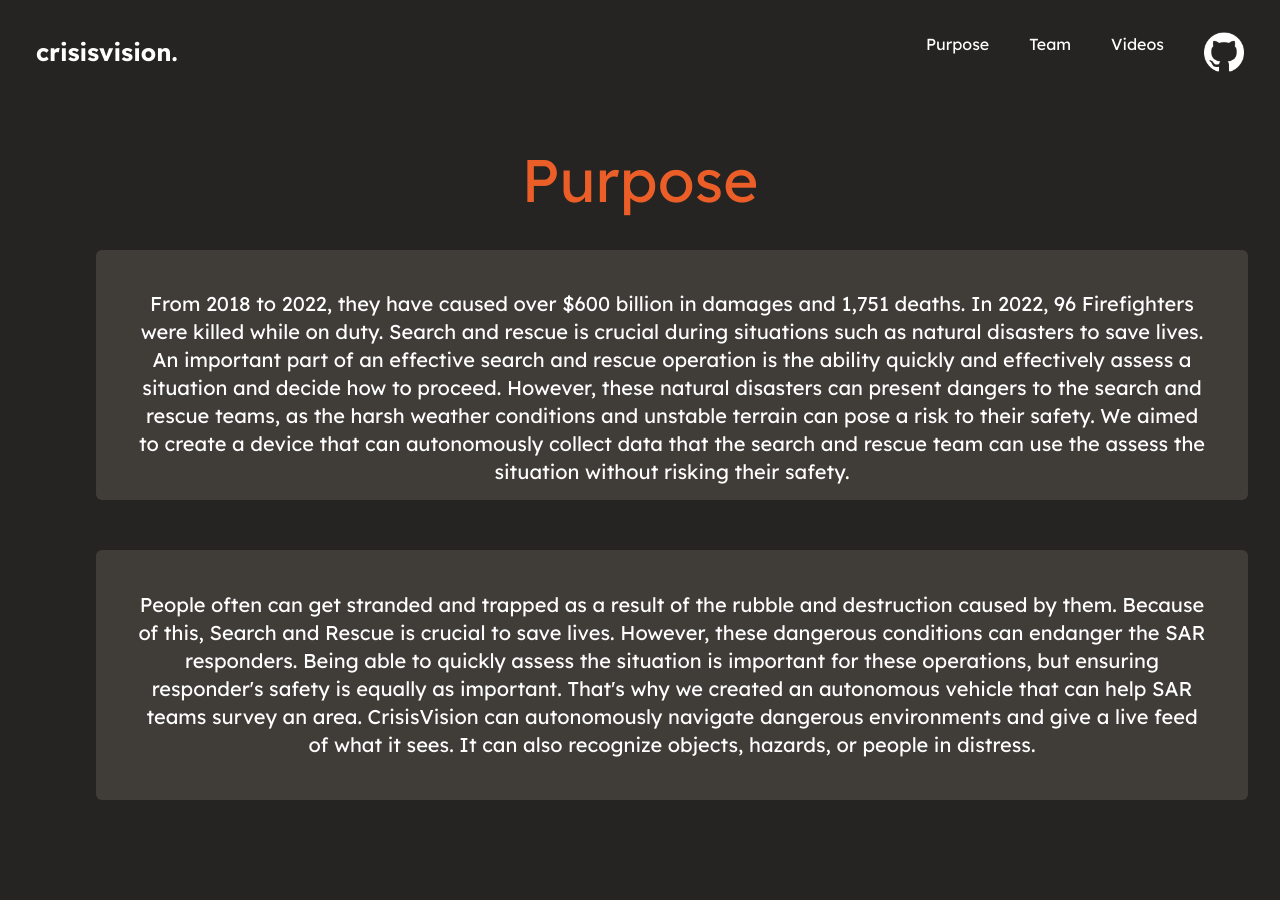
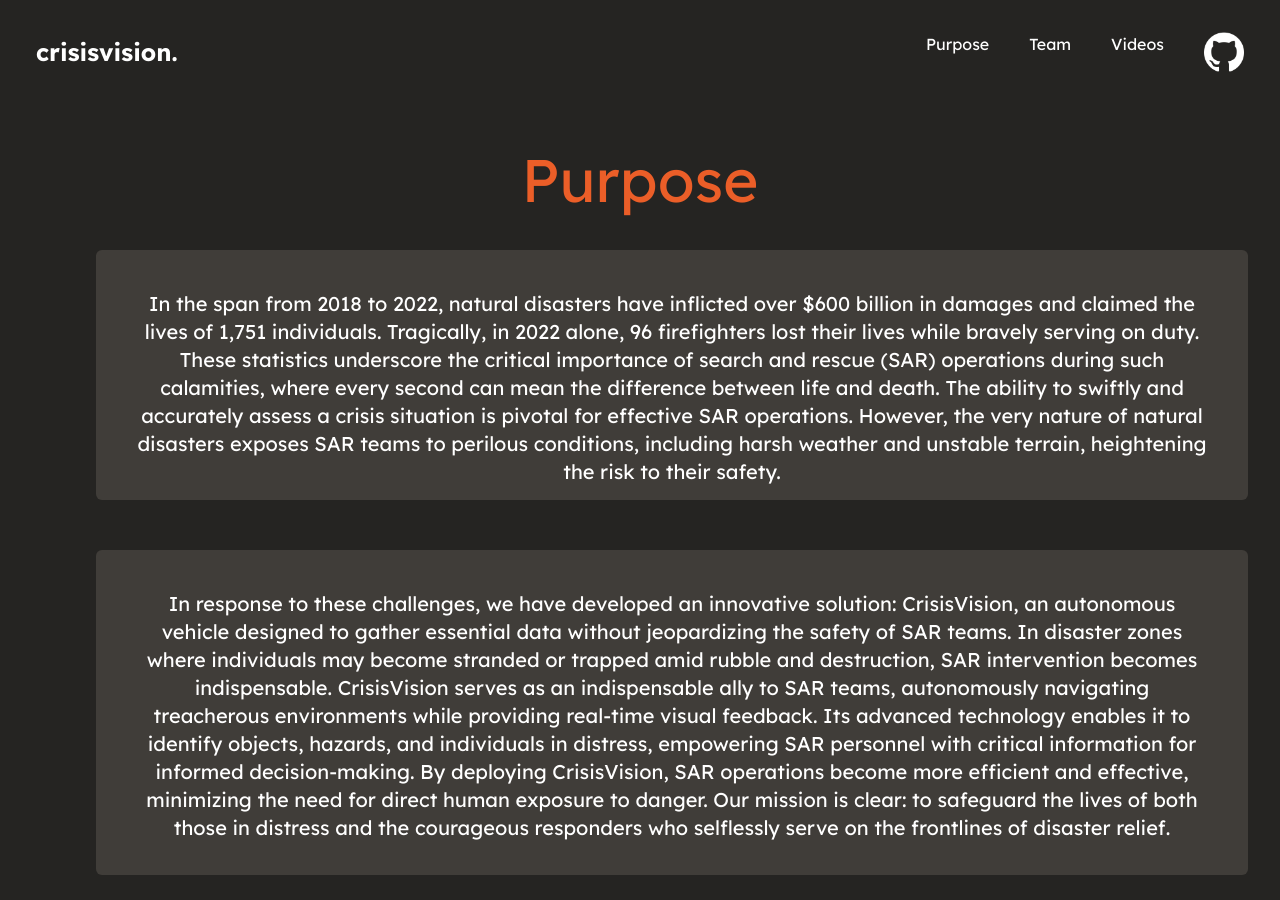
Before and after one commit to ramnreddy15/CrisisVision, a Next.js app in the folder web/hackillinois/: page /purpose in a window 1280 px wide. Built offline with nearby package versions, Linux system fonts and the light colour scheme.

Commit message:
purpose page updates

```diff
--- a/web/hackillinois/app/purpose/page.js
+++ b/web/hackillinois/app/purpose/page.js
@@ -18,19 +18,24 @@ export default function Page() {
             <div>
             <div className="absolute bg-[#403D39] rounded-md h-[250px] w-[90%] left-[7.5%] top-[250px] text-xl text-white flex flex-wrap text-pretty justify-center items-center">
                 <div className="p-10">
-                    <p className="text-center">From 2018 to 2022, they have caused over $600 billion in damages and 1,751 deaths. In 2022, 96 Firefighters were killed while on duty.
-                    Search and rescue is crucial during situations such as natural disasters to save lives. An important part of an effective search and rescue
-                    operation is the ability quickly and effectively assess a situation and decide how to proceed. However, these natural disasters  can present
-                    dangers to the search and rescue teams, as the harsh weather conditions and unstable terrain can pose a risk to their safety. We aimed to create
-                    a device that can autonomously collect data that the search and rescue team can use the assess the situation without risking their safety.</p>
+                    <p className="text-center">
+                        In the span from 2018 to 2022, natural disasters have inflicted over $600 billion in damages and claimed the lives of 1,751 individuals.
+                        Tragically, in 2022 alone, 96 firefighters lost their lives while bravely serving on duty. These statistics underscore the critical importance of
+                        search and rescue (SAR) operations during such calamities, where every second can mean the difference between life and death.
+
+                        The ability to swiftly and accurately assess a crisis situation is pivotal for effective SAR operations. However, the very nature of
+                        natural disasters exposes SAR teams to perilous conditions, including harsh weather and unstable terrain, heightening the risk to their safety.</p>
                     </div>
                 </div>
-                <div className="absolute bg-[#403D39] rounded-md h-[250px] w-[90%] left-[7.5%] top-[550px] p-10 text-xl text-white flex flex-wrap text-pretty justify-center items-center">
-                <p className="text-center">People often can get stranded and trapped as a result of the rubble and destruction caused by
-                  them. Because of this, Search and Rescue is crucial to save lives. However, these dangerous conditions can endanger the SAR responders.
-                 Being able to quickly assess the situation is important for these operations, but ensuring responder's safety is equally as important. That's why we created an
-                 autonomous vehicle that can help SAR teams survey an area. CrisisVision can autonomously navigate dangerous environments and give a live feed of what it sees.
-                 It can also recognize objects, hazards, or people in distress.</p>
+                <div className="absolute bg-[#403D39] rounded-md h-[325px] w-[90%] left-[7.5%] top-[550px] p-10 text-xl text-white flex flex-wrap text-pretty justify-center items-center">
+                <p className="text-center">In response to these challenges, we have developed an innovative solution: CrisisVision, an autonomous vehicle designed to gather essential data without
+                 jeopardizing the safety of SAR teams. In disaster zones where individuals may become stranded or trapped amid rubble and destruction, SAR intervention becomes indispensable.
+
+                CrisisVision serves as an indispensable ally to SAR teams, autonomously navigating treacherous environments while providing real-time visual feedback. Its advanced technology
+                enables it to identify objects, hazards, and individuals in distress, empowering SAR personnel with critical information for informed decision-making.
+
+                By deploying CrisisVision, SAR operations become more efficient and effective, minimizing the need for direct human exposure to danger. Our mission is clear: to safeguard the
+                lives of both those in distress and the courageous responders who selflessly serve on the frontlines of disaster relief.</p>
                 </div>
             </div>
         </div>
```
